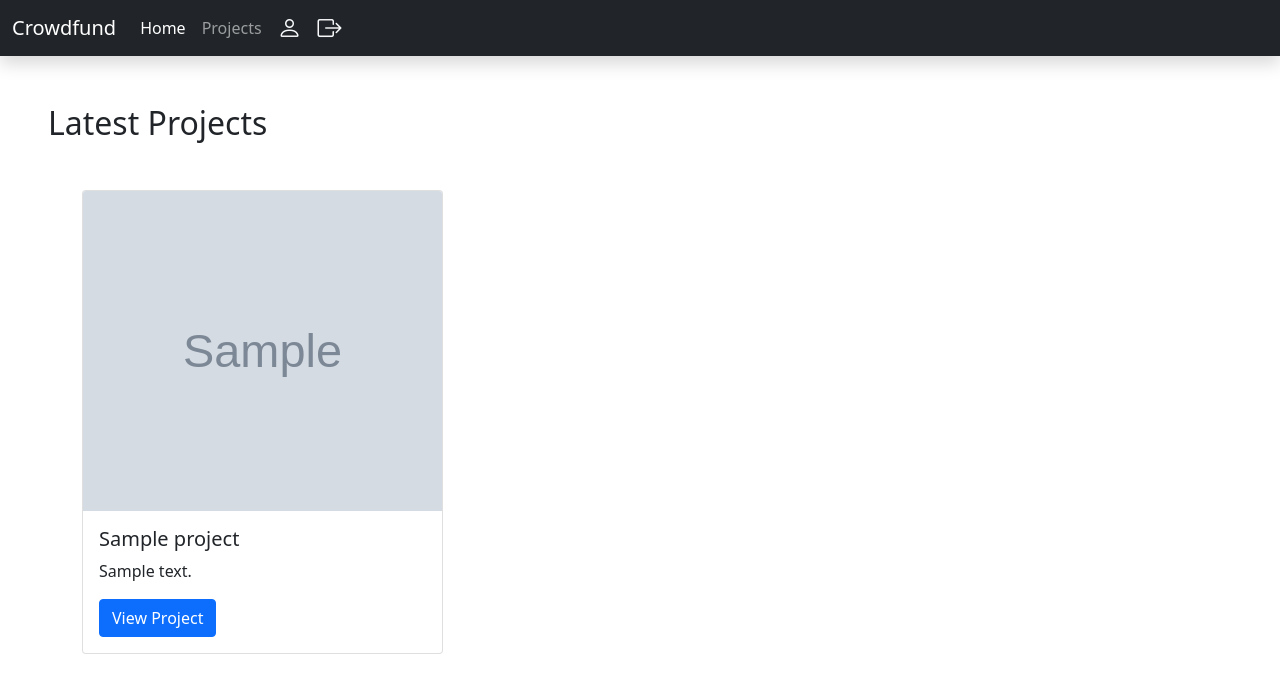
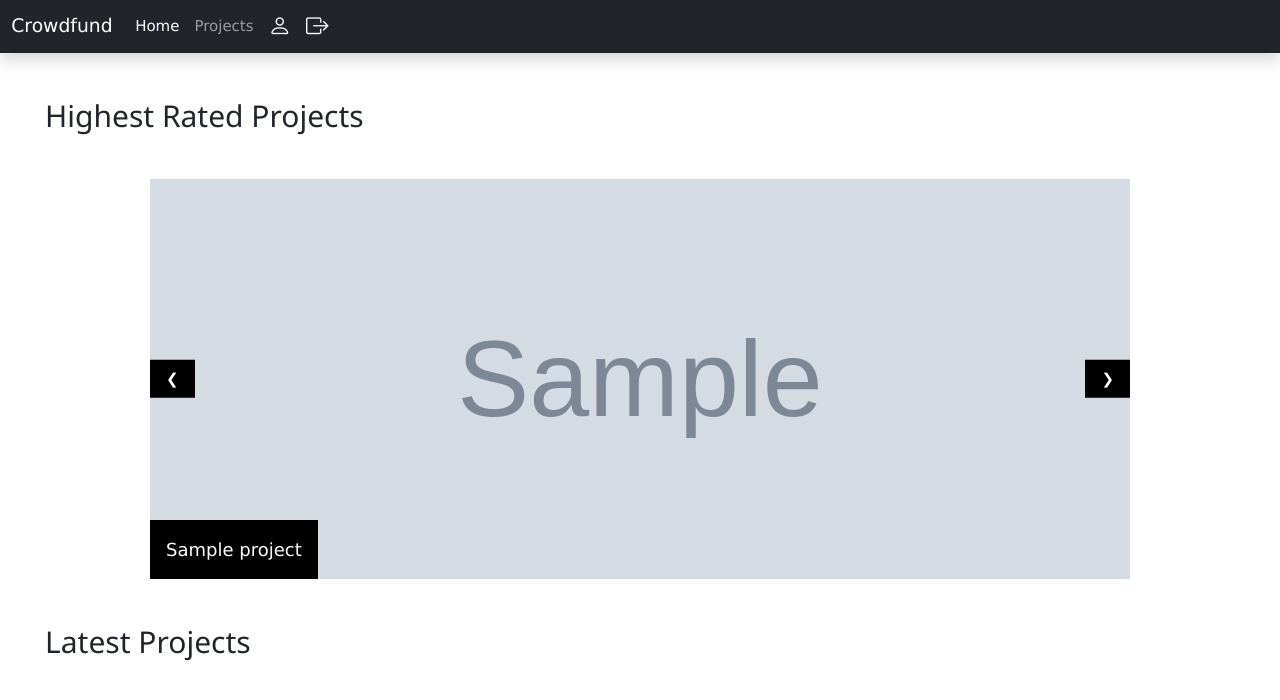
Before and after one commit to ayazeid/Crowd-Funding-App-Django, a Django app: template crowdfund/home/templates/home/index.html in a window 1280 px wide. Shown: the top 700 px of the page. Run offline with Django 3.2, Linux system fonts and the light colour scheme; the template is opened without the code that fills it: most values are stand-ins (such as "Sample title", 1, 10 or a date in 2020); grey boxes marked "Sample" are stand-in pictures; some libraries are stand-ins or nearby versions.

Commit message:
Top Rated Projects Slider

```diff
--- a/crowdfund/home/templates/home/index.html
+++ b/crowdfund/home/templates/home/index.html
@@ -1,5 +1,30 @@
 {% extends 'base.html' %} {% block content %}
 
+<!-- Highest Rated Projects -->
+<h2 style="margin: 1.5em">Highest Rated Projects</h2>
+<div class="w3-content w3-display-container" style="height: 50vh">
+  {% for project in top_rated_projects %}
+  <div class="w3-display-container mySlides">
+    <img
+      src="http://127.0.0.1:8000/media/{{project.images.all.0.picture}}"
+      style="width: 100%; height: 50vh"
+    />
+    <div
+      class="w3-display-bottomleft w3-large w3-container w3-padding-16 w3-black"
+    >
+      {{project.title}}
+    </div>
+  </div>
+  {% endfor %}
+
+  <button class="w3-button w3-display-left w3-black" onclick="plusDivs(-1)">
+    &#10094;
+  </button>
+  <button class="w3-button w3-display-right w3-black" onclick="plusDivs(1)">
+    &#10095;
+  </button>
+</div>
+<!-- Latest  Projects -->
 <div>
   <h2 style="margin: 1.5em">Latest Projects</h2>
   <div class="container">
@@ -25,7 +50,7 @@
     </div>
   </div>
 </div>
-
+<!-- Latest Featured Projects -->
 <div>
   <h2 style="margin: 1.5em">Latest Featured Projects</h2>
   <div class="container">
--- a/crowdfund/templates/base.html
+++ b/crowdfund/templates/base.html
@@ -17,6 +17,12 @@
     ></script>
     <link href="{% static 'style/bootstrap.min.css' %}" rel="stylesheet" />
     <link href="{% static 'style/style.css' %}" rel="stylesheet" />
+    <link rel="stylesheet" href="https://www.w3schools.com/w3css/4/w3.css" />
+    <style>
+      .mySlides {
+        display: none;
+      }
+    </style>
     <!-- Bootstrap Icons-->
     <link
       rel="stylesheet"
@@ -39,5 +45,43 @@
       crossorigin="anonymous"
     ></script>
     <script src="{% static 'scripts/app.js' %}"></script>
+    <script>
+      var slideIndex = 1;
+      showDivs(slideIndex);
+
+      function plusDivs(n) {
+        showDivs((slideIndex += n));
+      }
+      function showDivs(n) {
+        var i;
+        var x = document.getElementsByClassName("mySlides");
+        if (n > x.length) {
+          slideIndex = 1;
+        }
+        if (n < 1) {
+          slideIndex = x.length;
+        }
+        for (i = 0; i < x.length; i++) {
+          x[i].style.display = "none";
+        }
+        x[slideIndex - 1].style.display = "block";
+      }
+      var myIndex = 0;
+      carousel();
+
+      function carousel() {
+        var i;
+        var x = document.getElementsByClassName("mySlides");
+        for (i = 0; i < x.length; i++) {
+          x[i].style.display = "none";
+        }
+        myIndex++;
+        if (myIndex > x.length) {
+          myIndex = 1;
+        }
+        x[myIndex - 1].style.display = "block";
+        setTimeout(carousel, 5000); // Change image every 5 seconds
+      }
+    </script>
   </body>
 </html>
```
